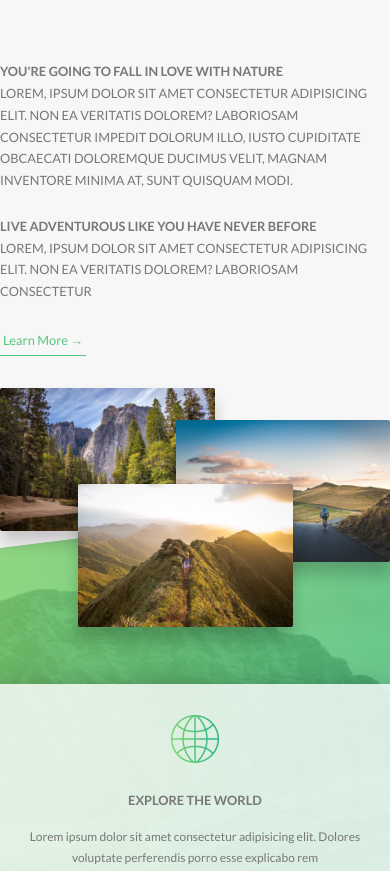
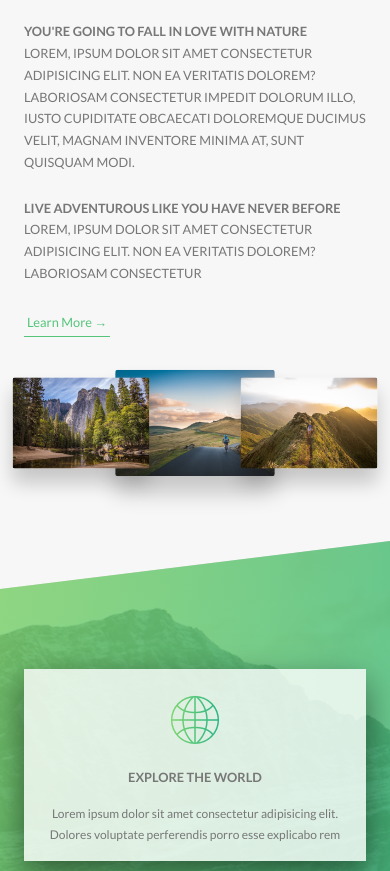
Before and after one commit to Heet1996/Natour, a website: page index.html in a window 390 px wide. Shown: the part 890-1761 px from the top of the page. Drawn offline with Linux system fonts and the light colour scheme.

Commit message:
Layout responsive

```diff
--- a/sass/base/_utilities.scss
+++ b/sass/base/_utilities.scss
@@ -5,10 +5,19 @@
 .margin-bottom-8
 {
     margin-bottom: 8rem !important;
+    @include respond(tab-port)
+    {
+        margin-bottom:5rem !important;
+    }
 }
+
 .margin-bottom-4
 {
     margin-bottom: 4rem !important;
+    @include respond(tab-port)
+    {
+        margin-bottom:3rem !important;
+    }
 }
 .margin-bottom-2
 {
--- a/sass/components/_composite.scss
+++ b/sass/components/_composite.scss
@@ -4,26 +4,50 @@
     &__photo
     {
         width:55%;
-        box-shadow: 0 1.5rem 2rem rgba($color-black, .2);
+        box-shadow: 0 1.5rem 3rem rgba($color-black, .4);
         border-radius: 2px;
         position:absolute;
         z-index: 10;
         outline-offset:2rem;
         transition: all .2s;
+        @include respond(tab-port)
+        {   float:left;
+            width:33.3333%;
+            position: relative;
+            box-shadow: 0 1.5rem 2rem rgba($color-black, .2);
+
+        }
         &-1
         {
 
             top:-2rem;
             left:0;
+            @include respond(tab-port)
+            {
+                top:0rem;
+                transform: scale(1.2);
+                z-index: 20;
+            }
         }
         &-2
         {   top:2rem;
             right:0;
+            @include respond(tab-port)
+            {
+                top:0rem;
+                transform: scale(1.4);
+            }
         }
         &-3
         {
             top:10rem;
             left:20%;
+            @include respond(tab-port)
+            {
+                top:0rem;
+                left:0;
+                transform: scale(1.2);
+            }
         }
         &:hover
         {
--- a/sass/components/_feature-box.scss
+++ b/sass/components/_feature-box.scss
@@ -13,14 +13,17 @@
         background-image: linear-gradient(to right,$color-primary-light,$color-primary-dark);
         -webkit-background-clip: text;
         color:transparent;
-    }
-    &__text
-    {
-
+        @include respond(tab-port)
+        {
+            margin-bottom: 0;
+        }
     }
     &:hover
     {
         transform: translateY(-1.5rem) scale(1.05);
-
+    }
+    @include respond(tab-port)
+    {
+        padding:2rem;
     }
 }
--- a/sass/layout/_footer.scss
+++ b/sass/layout/_footer.scss
@@ -6,6 +6,10 @@
     &__logo-box{
         text-align: center;
         margin-bottom: 8rem;
+        @include respond(tab-port)
+        {
+            margin-bottom: 6rem;
+        }
     }
     &__logo
     {
@@ -17,6 +21,11 @@
         border-top:1px solid $color-grey-dark;
         padding-top:2rem;
         display: inline-block; //As inline-block does not occupy the full width
+        @include respond(tab-port)
+        {
+            width:100%;
+            text-align: center
+        }
     }
     &__item
     {
@@ -29,8 +38,7 @@
     }
     &__list{
         list-style: none;
-
-    }
+        }
 
     &__link
     {
@@ -55,6 +63,11 @@
         padding-top:2rem;
         width: 80%;
         float:right;
+        @include respond(tab-port)
+        {   float: none;
+            width:100%;
+            text-align: center
+        }
 
     }
 }
--- a/sass/layout/_grid.scss
+++ b/sass/layout/_grid.scss
@@ -1,7 +1,11 @@
 .row
 {
     max-width:$grid-width;
-
+    @include respond(tab-port)
+    {
+        max-width:50rem;
+        padding: 3rem;
+    }
     margin:0 auto;
     &:not(:last-child)
     {
--- a/sass/layout/_header.scss
+++ b/sass/layout/_header.scss
@@ -5,6 +5,10 @@
     background-size: cover;
     background-position: top;
     clip-path: polygon(0 0 ,100% 0,100% 75vh,0% 100%);
+    @include respond(phone)
+    {
+        clip-path: polygon(0 0 ,100% 0,100% 85vh,0% 100%);
+    }
     &__logo
     {
     height: 3.5rem;
--- a/sass/layout/_navigation.scss
+++ b/sass/layout/_navigation.scss
@@ -17,6 +17,12 @@
         box-shadow: 0 1rem 3rem rgba($color-black, .1);
         text-align: center;
         cursor: pointer;
+        @include respond(tab-port)
+        {
+            top:4.5rem;
+            right:4.5rem
+        }
+
     }
     &__background
     {
@@ -29,6 +35,11 @@
         right:6.5rem;
         z-index: 1000;
         transition: all .8s cubic-bezier(0.86, 0, 0.07, 1);
+        @include respond(tab-port)
+        {
+            top:4.5rem;
+            right:4.5rem
+        }
     }
     &__nav
     {
@@ -40,6 +51,7 @@
         z-index: 1500;
         opacity: 0;
         transition: all .8s cubic-bezier(0.68, -0.55, 0.265, 1.55);
+
 
     }
     &__list
--- a/sass/pages/_home.scss
+++ b/sass/pages/_home.scss
@@ -3,6 +3,9 @@
     background-color: $color-grey-light-1;
     margin-top:-20vh; // Due to Wedge in header (Total height of header(90)-Wedge of the header(70))
     padding: 25rem 0;
+    @include respond(tab-port){
+        padding: 20rem 0;
+    }
 }
 .section-features
 {
@@ -14,25 +17,36 @@
     {
         transform: skewY(7deg);
     }
-   margin-top:-10rem;
+    margin-top:-10rem;
+    @include respond(tab-port){
+        padding: 10rem 0;
+    }
 }
 .section-tours
 {
     background-color:$color-grey-light-1;
     padding:25rem 0 15rem 0;
     margin-top: -13rem;
+    @include respond(tab-port){
+        padding: 20rem 0 10rem 0;
+    }
 }
 .section-stories
 {
     background-color: $color-grey-light-1;
     padding: 15rem 0;
     position: relative;
+    @include respond(tab-port){
+        padding: 10rem 0;
+    }
 }
 .section-book
 {
     padding: 15rem 0;
     background-image: linear-gradient(to right bottom,$color-primary,$color-primary-dark);
-
+    @include respond(tab-port){
+        padding: 10rem 0;
+    }
 }
 .book{
     background-image: linear-gradient(105deg,
```
Also changed, not shown: sass/abstracts/mixins.scss (+16 -7 lines), css/style.css.
